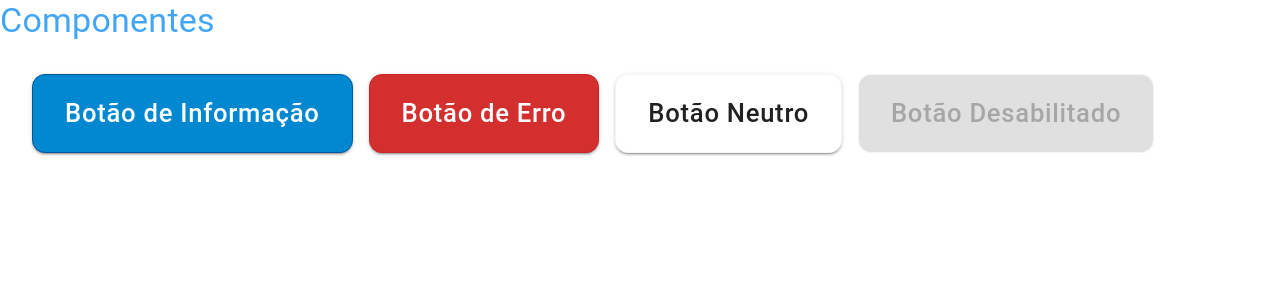
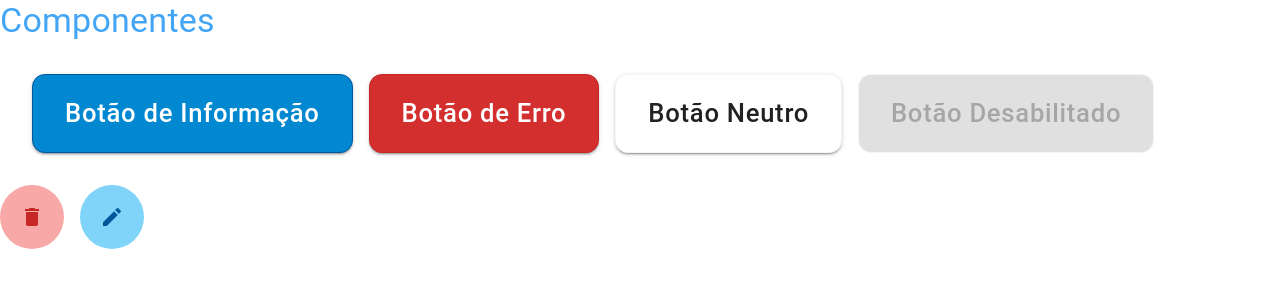
Before and after one commit to dbento-dev/bytebank-util-ui, a React app: page / in a window 1280 px wide. Shown: the top 300 px of the page. Built offline with nearby package versions, Linux system fonts and the light colour scheme.

Commit message:
feat/components: added icon button component

```diff
--- a/src/App.tsx
+++ b/src/App.tsx
@@ -1,5 +1,7 @@
 import { Stack, Typography, useTheme } from '@mui/material'
 import Button from './components/atoms/Button'
+import IconButton from './components/atoms/IconButton'
+
 export const App = () => {
   const theme = useTheme()
   return (
@@ -17,6 +19,12 @@ export const App = () => {
           Botão Desabilitado
         </Button>
       </Stack>
+
+      <Stack direction="row" spacing={2}>
+        <IconButton variant="delete" aria-label="Deletar item" />
+
+        <IconButton variant="edit" aria-label="Editar item" />
+      </Stack>
     </>
   )
 }
--- /dev/null
+++ b/src/components/atoms/IconButton/index.tsx
@@ -0,0 +1,24 @@
+import React from 'react'
+import { StyledIconButton } from './styles'
+import { IconButtonProps } from './types'
+
+import DeleteIcon from '@mui/icons-material/Delete'
+import EditIcon from '@mui/icons-material/Edit'
+
+const iconMap = {
+  delete: <DeleteIcon />,
+  edit: <EditIcon />
+}
+
+const IconButton: React.FC<IconButtonProps> = (props) => {
+  const { variant, ...rest } = props
+  const IconToRender = iconMap[variant]
+
+  return (
+    <StyledIconButton {...rest} customVariant={variant}>
+      {IconToRender}
+    </StyledIconButton>
+  )
+}
+
+export default IconButton
--- /dev/null
+++ b/src/components/atoms/IconButton/styles.ts
@@ -0,0 +1,42 @@
+import MuiIconButton from '@mui/material/IconButton'
+import { css, styled, Theme } from '@mui/material/styles'
+
+interface CustomProps {
+  customVariant: 'delete' | 'edit'
+}
+
+const getVariantStyles = (theme: Theme) => ({
+  delete: css`
+    background-color: ${theme.palette.error.light}80;
+    color: ${theme.palette.error.dark};
+    &:hover {
+      background-color: ${theme.palette.error.main};
+      color: ${theme.palette.error.contrastText};
+    }
+  `,
+  edit: css`
+    background-color: ${theme.palette.info.light}80;
+    color: ${theme.palette.info.dark};
+    &:hover {
+      background-color: ${theme.palette.info.main};
+      color: ${theme.palette.info.contrastText};
+    }
+  `
+})
+
+export const StyledIconButton = styled(MuiIconButton, {
+  shouldForwardProp: (prop) => prop !== 'customVariant'
+})<CustomProps>(({ theme, customVariant }) => {
+  const variantStyles = getVariantStyles(theme)
+
+  return [
+    {
+      borderRadius: '50%',
+      width: '4rem',
+      height: '4rem',
+      transition: 'all 0.2s ease-in-out'
+    },
+
+    variantStyles[customVariant]
+  ]
+})
--- /dev/null
+++ b/src/components/atoms/IconButton/types.ts
@@ -0,0 +1,7 @@
+import { IconButtonProps as MuiIconButtonProps } from '@mui/material/IconButton'
+
+type BaseProps = Omit<MuiIconButtonProps, 'children'>
+
+export interface IconButtonProps extends BaseProps {
+  variant: 'delete' | 'edit'
+}
```
